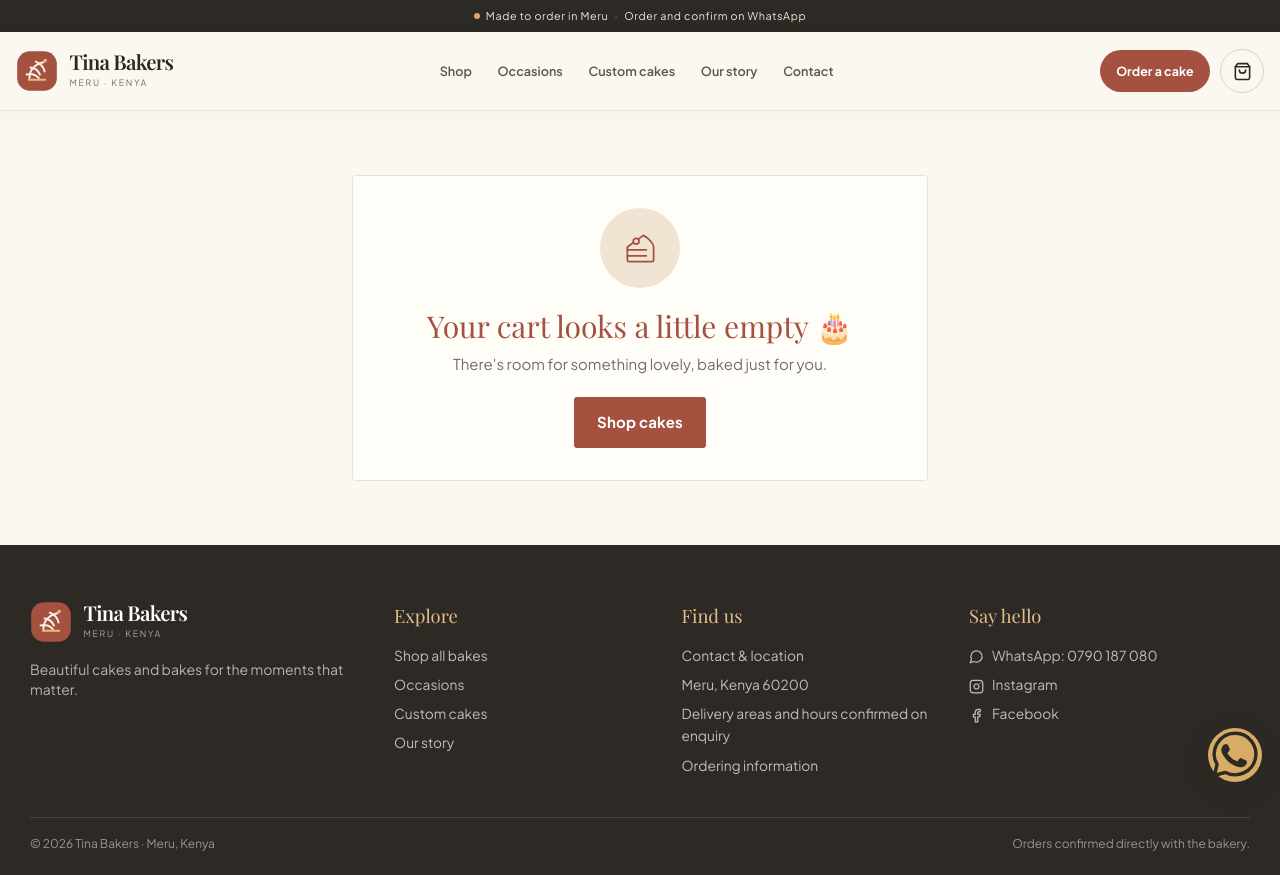
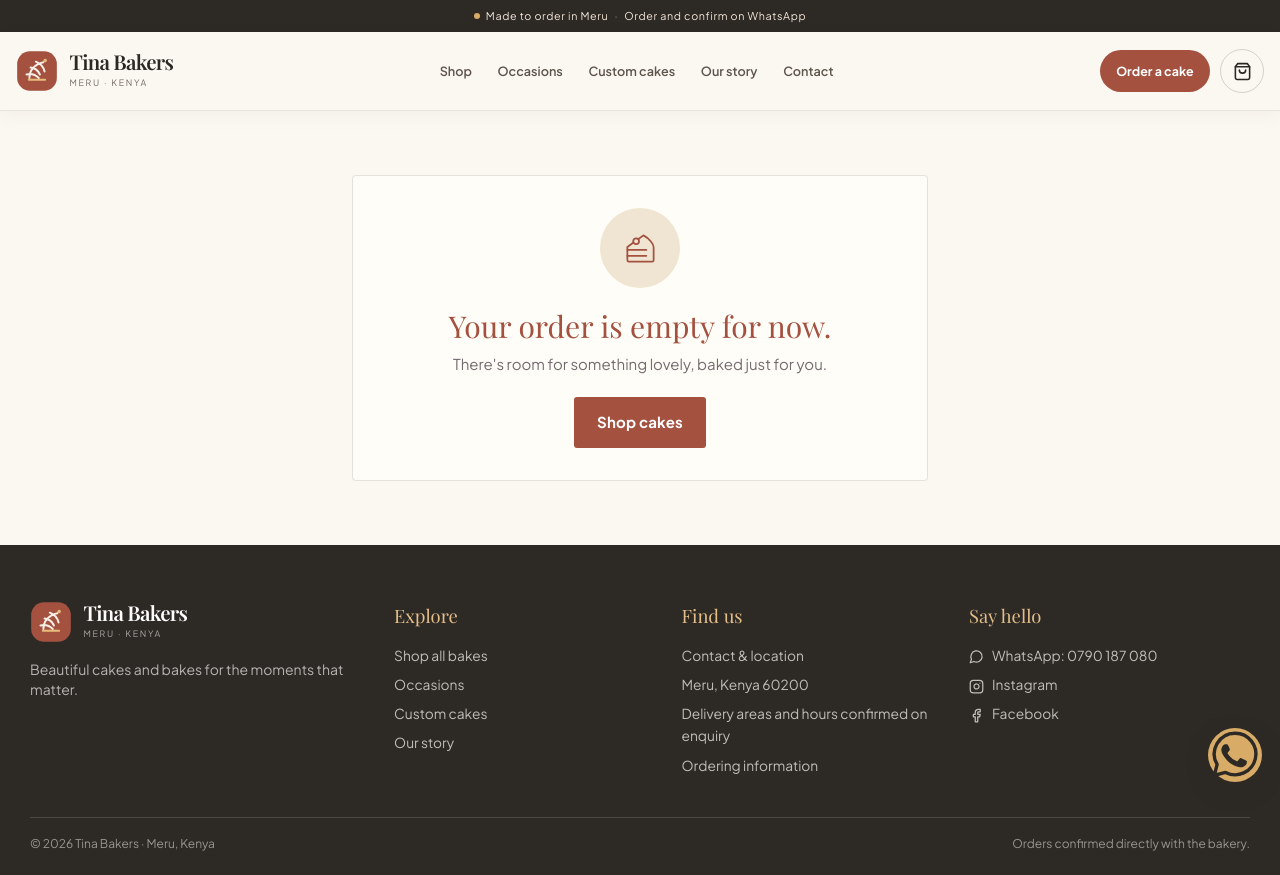
Before and after one commit to Mark2631/tina-bakery, a Next.js app: page /cart in a window 1280 px wide. Built offline with nearby package versions, Linux system fonts and the light colour scheme; a web font is replaced by a local one.

Commit message:
Remove decorative emoji from the cart empty state

```diff
--- a/src/app/cart/page.tsx
+++ b/src/app/cart/page.tsx
@@ -21,7 +21,7 @@ export default function CartPage() {
             <CakeSlice size={35} strokeWidth={1.2} />
           </span>
           <h1 className="mt-5 font-display text-3xl text-plum">
-            Your cart looks a little empty 🎂
+            Your order is empty for now.
           </h1>
           <p className="mt-2 text-[#746b70]">
             There&apos;s room for something lovely, baked just for you.
```
